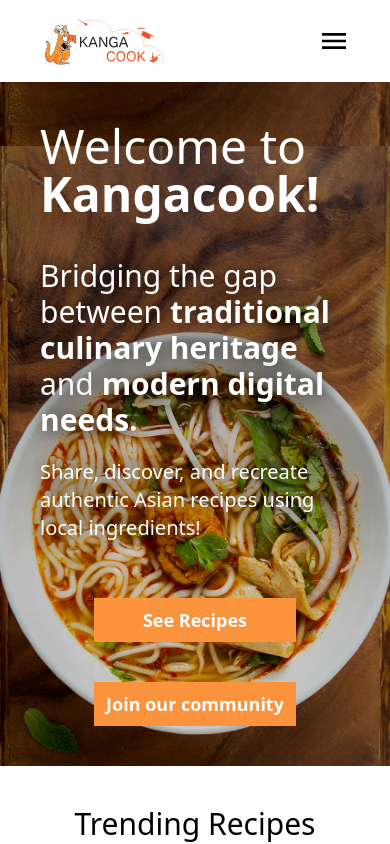
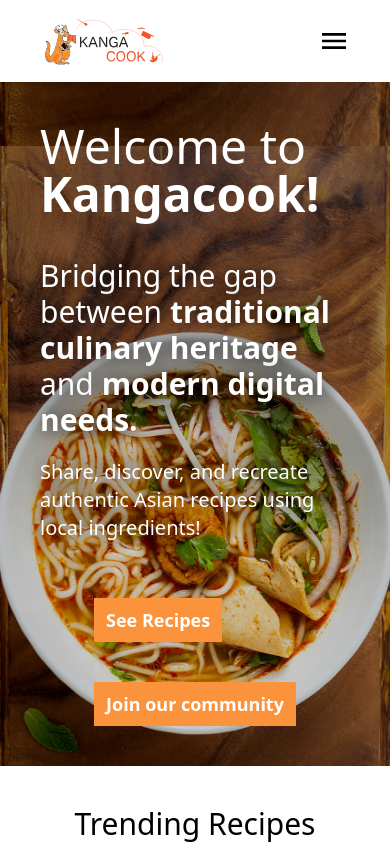
Before and after one commit to yd24/online-assessment-client, a React (Vite) app in the folder kanga-app/: page / in a window 390 px wide. Shown: the top 844 px of the page. Built offline with nearby package versions, Linux system fonts and the light colour scheme; no server answers.

Commit message:
Update links on hero section

```diff
--- a/kanga-app/src/pages/HomePage.jsx
+++ b/kanga-app/src/pages/HomePage.jsx
@@ -1,4 +1,5 @@
 import { useState, useEffect } from 'react';
+import { Link } from 'react-router-dom';
 import getRecipes from '../api/getRecipes';
 
 import '../assets/css/home.css';
@@ -33,8 +34,8 @@
                 <p className="text-3xl md:text-3xl text-white lg:text-black mb-5 text-shadow">Bridging the gap between <em className="text-white lg:text-orange-600 font-bold lg:font-normal not-italic">traditional culinary heritage</em> and <em className="text-white lg:text-orange-600 font-bold lg:font-normal not-italic">modern digital needs.</em></p>
                 <p className="w-full text-xl md:text-xl text-white lg:text-black mb-14 lg:mb-10 text-shadow">Share, discover, and recreate authentic Asian recipes using local ingredients!</p>
                 <div className=" md:w-full flex flex-col md:flex-row gap-10">
-                    <button className="text-lg font-semibold md:font-normal bg-orange-400 text-white px-3 py-2">See Recipes</button>
-                    <button className="text-lg font-semibold md:font-normal bg-orange-400 text-white px-3 py-2">Join our community</button>
+                    <Link to="./recipes" ><button className="text-lg font-semibold md:font-normal bg-orange-400 text-white px-3 py-2">See Recipes</button></Link>
+                    <Link to="./about" ><button className="text-lg font-semibold md:font-normal bg-orange-400 text-white px-3 py-2">Join our community</button></Link>
                 </div>
             </div>
             <img className="hidden lg:flex w-1/2 object-cover bg-orange-400" loading="lazy" src={heroBgUrl} alt="Asian noodles in a bowl" />
```
